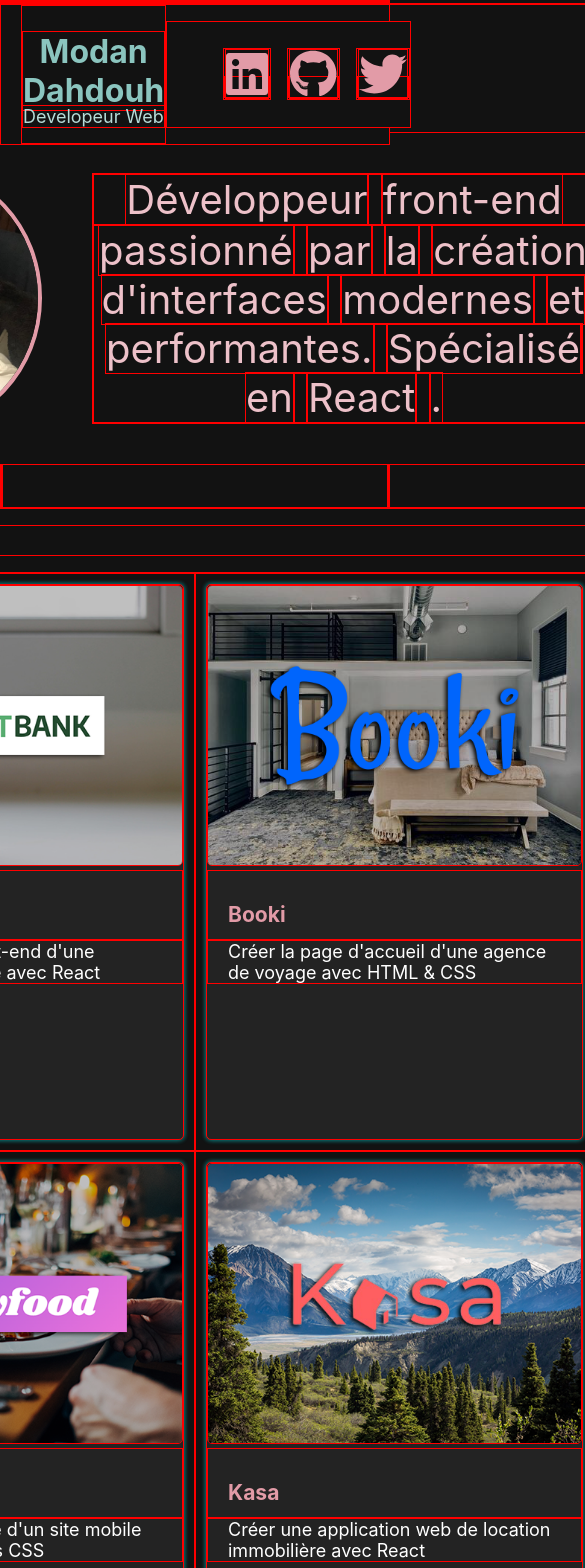
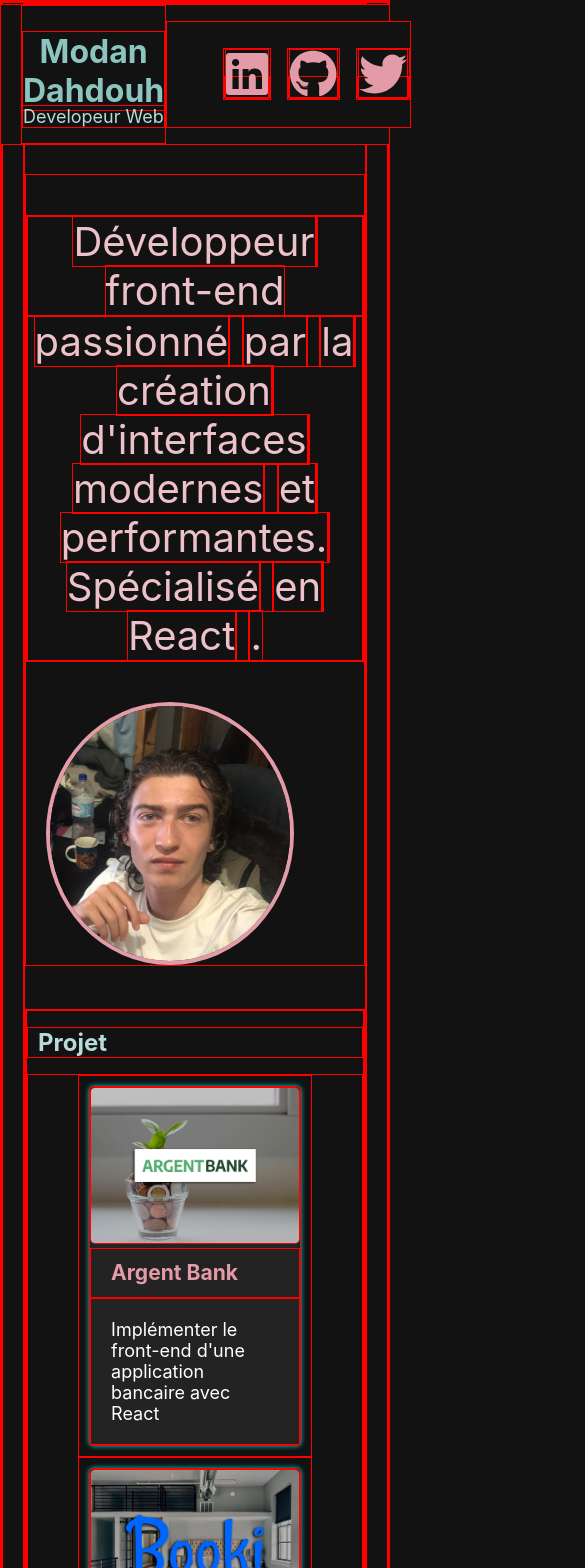
Before and after one commit to ModanDahdouh/Portfolio, a React (Create React App) app in the folder my-app/: page / in a window 390 px wide. Shown: the top 1568 px of the page, 585 px wide, since content can reach past the window. Built offline with nearby package versions, Linux system fonts and the light colour scheme.

Commit message:
finition du responsive

```diff
--- a/my-app/src/components/cardProjet/CardProjet.jsx
+++ b/my-app/src/components/cardProjet/CardProjet.jsx
@@ -15,7 +15,7 @@
                 <div key={item.id} className="card">
                     <img className='img-card' src={item.img} alt={item.title} />
                     <h3 className='title-card'>{item.title}</h3>
-                    <p>{item.title_des}</p>
+                    <p className='p-card'>{item.title_des}</p>
                 </div>
             </Link>
         ))}
--- a/my-app/src/components/cardProjet/CardProjet.scss
+++ b/my-app/src/components/cardProjet/CardProjet.scss
@@ -26,7 +26,7 @@
     text-align: start;
     background: #232323;
     border-radius: 5px;
-    height: 556px;
+    height: 100%;
     width: 100%;
     color: #e29ba7;
     font-size: 1.125rem;;
@@ -41,11 +41,33 @@
   border-radius: 5px;
 }
 
-.title-card, .title-card ~ p {
-    padding: 0 20px 0 20px;
-    margin: 0;
-}
 .title-card {
     padding-top: 20px;
     line-height: 3rem;
+    margin: 0;
+    padding: 0 20px 0 20px;
 }
+.p-card {
+    margin: 0;
+    padding: 20px;
+}
+@media (max-width: 1024px) {
+    .selected-experience {
+        flex-direction: column-reverse;
+    }
+}
+@media (max-width: 768px) {
+    .card-Projet {
+        flex-direction: column;
+        align-items: center;
+    }
+    .link-card {
+        width: 70%;
+    }
+}
+@media (max-width: 375px) {
+
+    .link-card {
+        width: 100%;
+    }
+}
--- a/my-app/src/components/mesServices/MesServices.jsx
+++ b/my-app/src/components/mesServices/MesServices.jsx
@@ -6,27 +6,27 @@
 const services = [
   {
     title: 'Développement Frontend',
-    description: "Création d'interfaces modernes et interactives avec React, Vue.js et Tailwind CSS.",
+    description: " Création d'interfaces modernes et interactives avec React, Vue.js et Tailwind CSS.",
   },
   {
     title: 'Développement Backend',
-    description: 'Mise en place d\'API performantes avec Node.js, Express et bases de données SQL/NoSQL.',
+    description: ' Mise en place d\'API performantes avec Node.js, Express et bases de données SQL/NoSQL.',
   },
   {
     title: 'Création de Sites Web',
-    description: 'Développement de sites vitrines et e-commerce optimisés pour le SEO et mobiles.',
+    description: ' Développement de sites vitrines et e-commerce optimisés pour le SEO et mobiles.',
   },
   {
     title: 'Optimisation et Performance',
-    description: 'Amélioration du chargement et du référencement (SEO) pour une meilleure expérience utilisateur.',
+    description: ' Amélioration du chargement et du référencement (SEO) pour une meilleure expérience utilisateur.',
   },
   {
     title: 'Optimisation et Performance',
-    description: 'Amélioration du chargement et du référencement (SEO) pour une meilleure expérience utilisateur.',
+    description: ' Amélioration du chargement et du référencement (SEO) pour une meilleure expérience utilisateur.',
   },
   {
     title: 'Optimisation et Performance',
-    description: 'Amélioration du chargement et du référencement (SEO) pour une meilleure expérience utilisateur.',
+    description: ' Amélioration du chargement et du référencement (SEO) pour une meilleure expérience utilisateur.',
   },
 ];
 
@@ -62,10 +62,10 @@
             animate={{ opacity: 1, x: 0 }}
             exit={{ opacity: 0, x: -50 }}
             transition={{ duration: 0.5 }}
-            className="text-center"
+            className="text-carousel-mesService"
           >
             <h2 className="text-xl font-semibold">{services[index].title}</h2>
-            <p className="mt-2 text-sm text-gray-300">{displayText}</p>
+            <p className="p-carousel mt-2 text-sm text-gray-300">{displayText}</p>
           </motion.div>
         </AnimatePresence>
 
--- a/my-app/src/components/mesServices/MesServices.scss
+++ b/my-app/src/components/mesServices/MesServices.scss
@@ -1,6 +1,5 @@
 .mesService {
     border-radius: 4px;
-    height: 250px;
     color: white;
     display: flex;
     justify-content: center;
@@ -10,6 +9,15 @@
 .carousel-mesService {
     width: 100%;
 }
+
+.text-carousel-mesService {
+    display: flex;
+    flex-direction: column;
+    align-items: center;
+}
+.p-carousel {
+    padding: 0 80px;
+}
 .button-carousel {
     position: relative;
     display: flex;
@@ -17,7 +25,7 @@
     justify-content: space-between;
 }
 .btn-carousel {
-    background: #121212;
+    background: #12121200;
     border: none;
     cursor: pointer;
 }
@@ -44,3 +52,14 @@
     background-color: #b7dbd8; // Le dot est rempli quand actif
     border: 1px solid #b7dbd8;
 }
+  @media (max-width: 320px) {
+    .button-carousel {
+        bottom: 130px;
+    }
+    .svg-button-carousel {
+        height: 30px;
+    }
+    .dot {
+        margin: 5px;
+    }
+  }
--- a/my-app/src/routes/acceuil/Acceuil.scss
+++ b/my-app/src/routes/acceuil/Acceuil.scss
@@ -47,7 +47,7 @@
 .skills-list {
     display: flex;
     flex-direction: row;
-    flex-wrap: nowrap;
+    flex-wrap: wrap;
 }
 .skill {
     border: 1px solid  #e29ba7;
@@ -58,7 +58,7 @@
     border-radius: 8px;
     border: 1px solid #e29ba7;
     color: #e29ba7;
-
+    max-width: 80px;
     margin: 0 4px 16px
 }
 
@@ -83,3 +83,13 @@
     font-weight: 700;
     color: #b7dbd8;
 }
+@media (max-width: 768px) {
+    .acceuil {
+        flex-direction: column-reverse;
+    }
+}
+@media (max-width: 768px) {
+    .acceuil {
+        margin-top: 20vh;
+    }
+}
```
